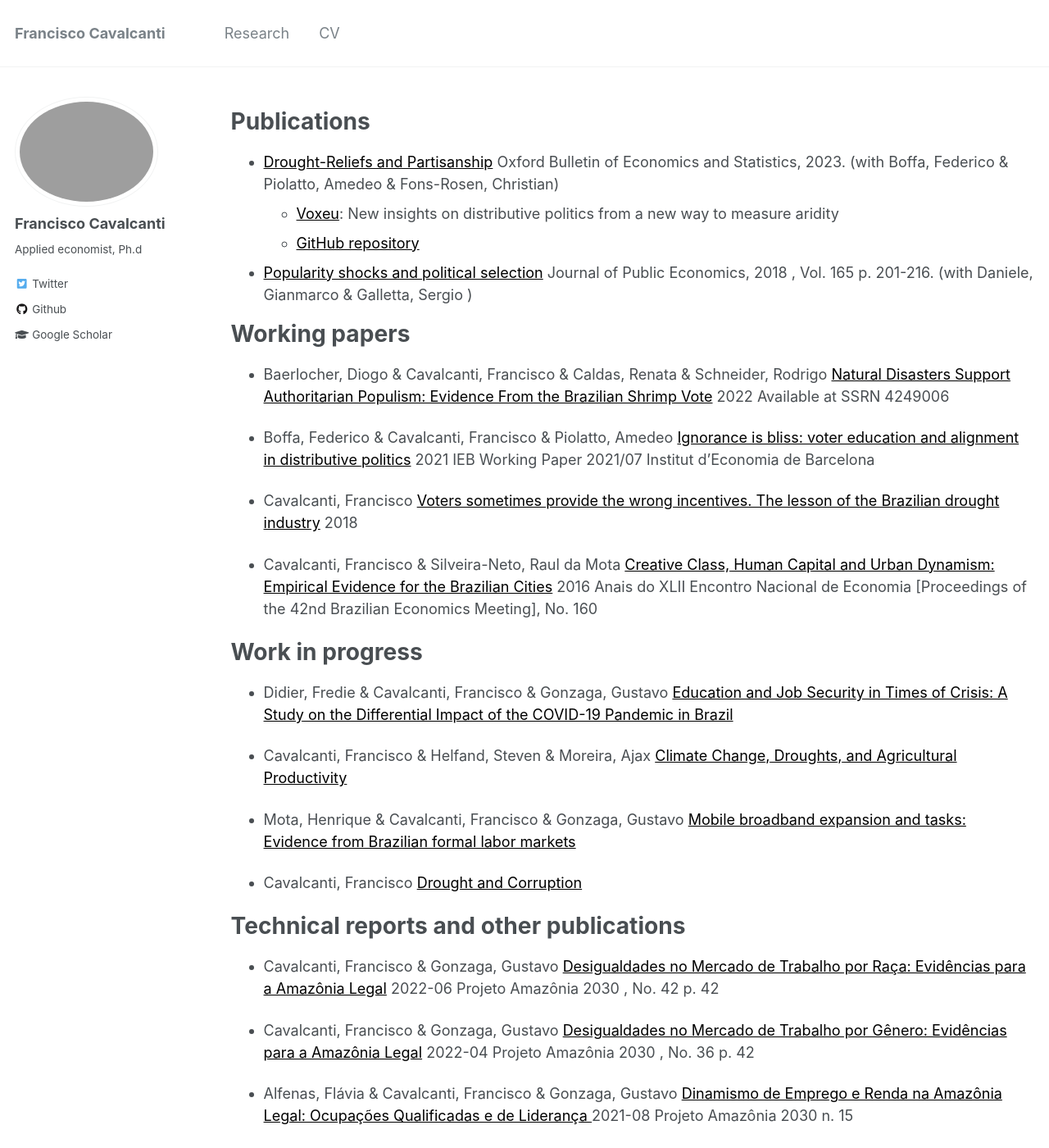
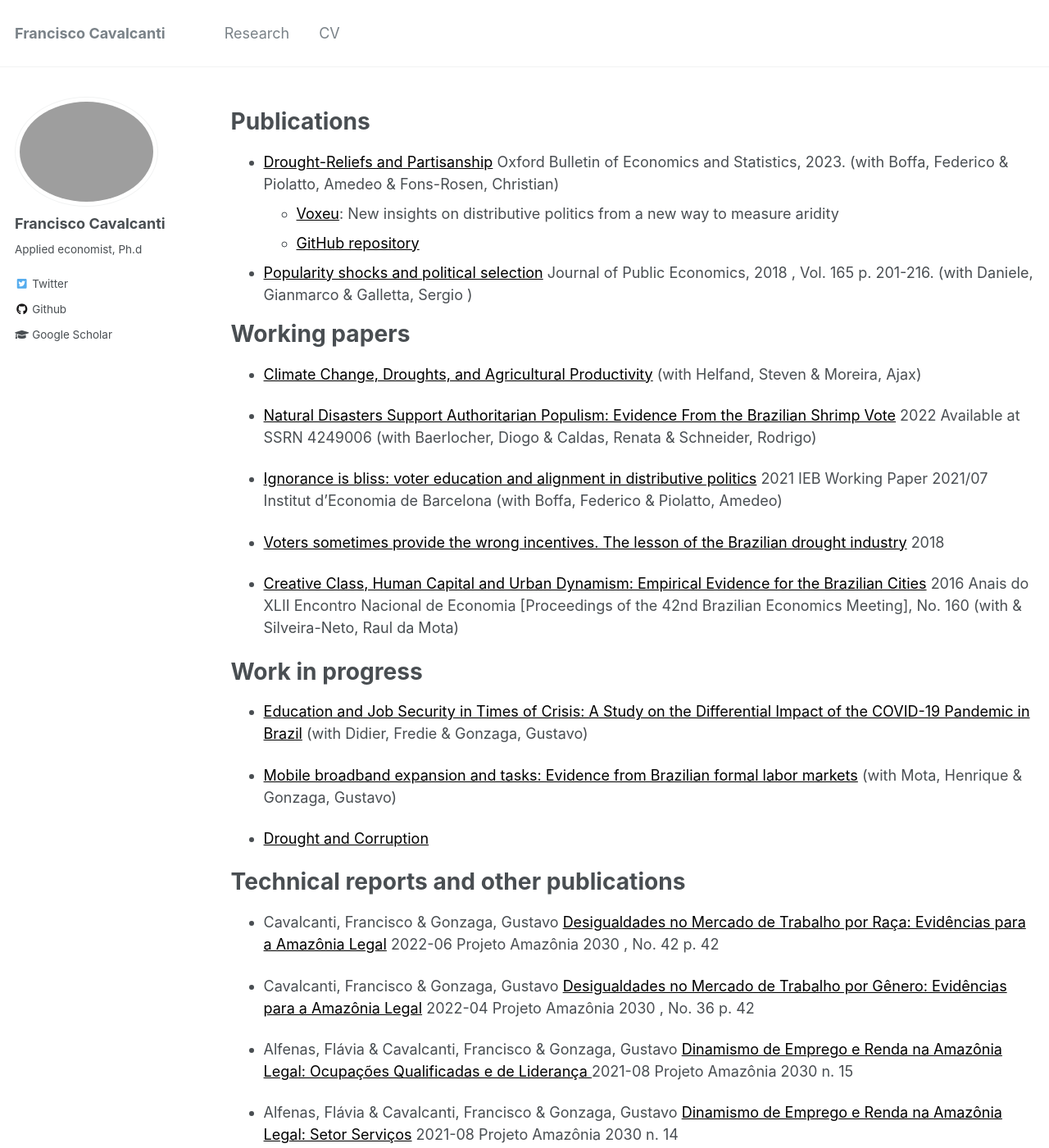
Before and after one commit to FranciscoCavalcanti/FranciscoCavalcanti.github.io, a Jekyll site: the page built from _pages/research.md, in a window 1280 px wide and 1400 px high. Shown: the whole window at 82% size. Built offline with Jekyll 4.4.1, drawn with Linux system fonts in a browser that asks for light colours.

Commit message:
Update Research Section

```diff
--- a/_pages/research.md
+++ b/_pages/research.md
@@ -15,24 +15,25 @@ author_profile: true
 
 # Working papers
 
-  * Baerlocher, Diogo & Cavalcanti, Francisco & Caldas, Renata & Schneider, Rodrigo <a style='color: black;' href='https://ssrn.com/abstract=4249006'>Natural Disasters Support Authoritarian Populism: Evidence From the Brazilian Shrimp Vote</a> 2022 Available at SSRN 4249006
 
-  * Boffa, Federico & Cavalcanti, Francisco &  Piolatto, Amedeo <a style='color: black;' href='http://diposit.ub.edu/dspace/handle/2445/182602'>Ignorance is bliss: voter education and alignment in distributive politics</a> 2021 IEB Working Paper 2021/07 Institut d’Economia de Barcelona
+  * <a style='color: black;' href='https://ageconsearch.umn.edu/record/338539/'>Climate Change, Droughts, and Agricultural Productivity</a>  (with Helfand, Steven & Moreira, Ajax)
 
-  * Cavalcanti, Francisco <a style='color: black;' href='https://mpra.ub.uni-muenchen.de/88317/'>Voters sometimes provide the wrong incentives. The lesson of the Brazilian drought industry</a> 2018
+  * <a style='color: black;' href='https://ssrn.com/abstract=4249006'>Natural Disasters Support Authoritarian Populism: Evidence From the Brazilian Shrimp Vote</a> 2022 Available at SSRN 4249006 (with Baerlocher, Diogo & Caldas, Renata & Schneider, Rodrigo)
 
-  * Cavalcanti, Francisco & Silveira-Neto, Raul da Mota <a style='color: black;' href='https://www.researchgate.net/profile/Francisco-Cavalcanti-6/publication/319902513_Creative_Class_Human_Capital_and_Urban_Dynamism_Empirical_Evidence_for_the_Brazilian_Cities/links/59c0dbdaaca272aff2e4efb0/Creative-Class-Human-Capital-and-Urban-Dynamism-Empirical-Evidence-for-the-Brazilian-Cities.pdf'>Creative Class, Human Capital and Urban Dynamism: Empirical Evidence for the Brazilian Cities</a> 2016 Anais do XLII Encontro Nacional de Economia [Proceedings of the 42nd Brazilian Economics Meeting], No. 160
+  * <a style='color: black;' href='http://diposit.ub.edu/dspace/handle/2445/182602'>Ignorance is bliss: voter education and alignment in distributive politics</a> 2021 IEB Working Paper 2021/07 Institut d’Economia de Barcelona (with Boffa, Federico & Piolatto, Amedeo)
+
+  * <a style='color: black;' href='https://mpra.ub.uni-muenchen.de/88317/'>Voters sometimes provide the wrong incentives. The lesson of the Brazilian drought industry</a> 2018
+
+  * <a style='color: black;' href='https://www.researchgate.net/profile/Francisco-Cavalcanti-6/publication/319902513_Creative_Class_Human_Capital_and_Urban_Dynamism_Empirical_Evidence_for_the_Brazilian_Cities/links/59c0dbdaaca272aff2e4efb0/Creative-Class-Human-Capital-and-Urban-Dynamism-Empirical-Evidence-for-the-Brazilian-Cities.pdf'>Creative Class, Human Capital and Urban Dynamism: Empirical Evidence for the Brazilian Cities</a> 2016 Anais do XLII Encontro Nacional de Economia [Proceedings of the 42nd Brazilian Economics Meeting], No. 160 (with & Silveira-Neto, Raul da Mota)
 
 # Work in progress
 
 
-  * Didier, Fredie & Cavalcanti, Francisco & Gonzaga, Gustavo <a style='color: black;' href=''>Education and Job Security in Times of Crisis: A Study on the Differential Impact of the COVID-19 Pandemic in Brazil</a>
+  * <a style='color: black;' href=''>Education and Job Security in Times of Crisis: A Study on the Differential Impact of the COVID-19 Pandemic in Brazil</a> (with Didier, Fredie & Gonzaga, Gustavo)
 
-  * Cavalcanti, Francisco & Helfand, Steven & Moreira, Ajax <a style='color: black;' href=''>Climate Change, Droughts, and Agricultural Productivity</a>
+  * <a style='color: black;' href=''>Mobile broadband expansion and tasks: Evidence from Brazilian formal labor markets</a> (with Mota, Henrique & Gonzaga, Gustavo)
 
-  * Mota, Henrique & Cavalcanti, Francisco & Gonzaga, Gustavo <a style='color: black;' href=''>Mobile broadband expansion and tasks: Evidence from Brazilian formal labor markets</a>
-
-  * Cavalcanti, Francisco <a style='color: black;' href=''>Drought and Corruption</a>
+  * <a style='color: black;' href=''>Drought and Corruption</a>
 
 
 # Technical reports and other publications
```
